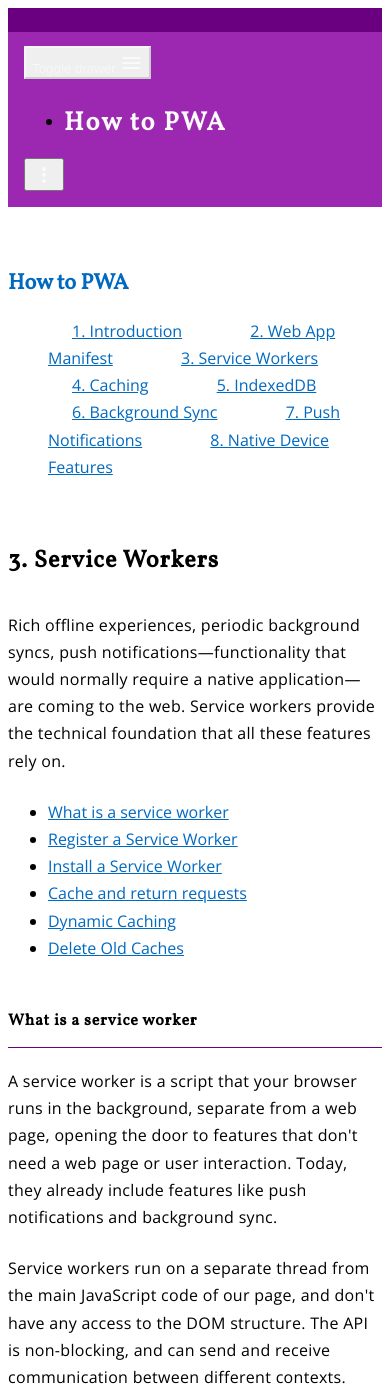
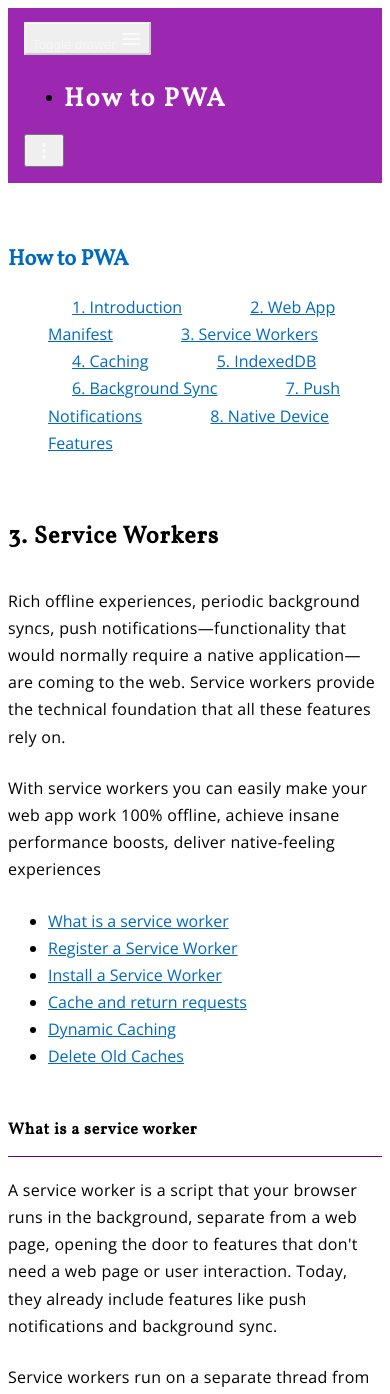
Before and after one commit to gabycasper007/how-to-pwa, a PHP site: page /service-workers/index.php in a window 390 px wide. Shown: the top 1394 px of the page. Run offline with PHP 8.4, Linux system fonts and the light colour scheme; some libraries are stand-ins or nearby versions.

Commit message:
Responsive changes

```diff
--- a/public/css/style.css
+++ b/public/css/style.css
@@ -82,8 +82,8 @@ a:hover {
   display: none;
 }
 .bmd-layout-content {
-  height: 89vh;
-  min-height: 89vh;
+  /* height: 89vh;
+  min-height: 89vh; */
   padding-top: 1.8rem;
 }
 .navbar-dark .primaryTitle,
@@ -218,3 +218,9 @@ pre[class*="language-"] > code {
     margin-bottom: 30px;
   }
 }
+/* Small devices (landscape phones, less than 768px) */
+@media (max-width: 767.98px) {
+  .navbar {
+    border: none;
+  }
+}
--- a/public/header.php
+++ b/public/header.php
@@ -30,8 +30,8 @@
     <link rel="icon" sizes="192x192" href="img/icons/icon-192x192.png">
 
     <meta name="msapplication-TileImage" content="img/icons/icon-144x144.png">
-    <meta name="msapplication-TileColor" content="#6a0080">
-    <meta name="theme-color" content="#9c27b0">
+    <meta name="msapplication-TileColor" content="#9c27b0">
+    <meta name="theme-color" content="#6a0080">
 
     <link
       rel="stylesheet"
--- a/public/service-workers/index.php
+++ b/public/service-workers/index.php
@@ -4,6 +4,7 @@
     <div class="col">
       <h2>3. Service Workers</h2>
       <p>Rich offline experiences, periodic background syncs, push notifications—functionality that would normally require a native application—are coming to the web. Service workers provide the technical foundation that all these features rely on.</p>
+      <p>With service workers you can easily make your web app work 100% offline, achieve insane performance boosts, deliver native-feeling experiences</p>
       <ul>
           <li><a href="#what-is-a-service-worker">What is a service worker</a></li>
           <li><a href="#register-a-service-worker">Register a Service Worker</a></li>
```
Also changed, not shown: public/pwa.webmanifest.
